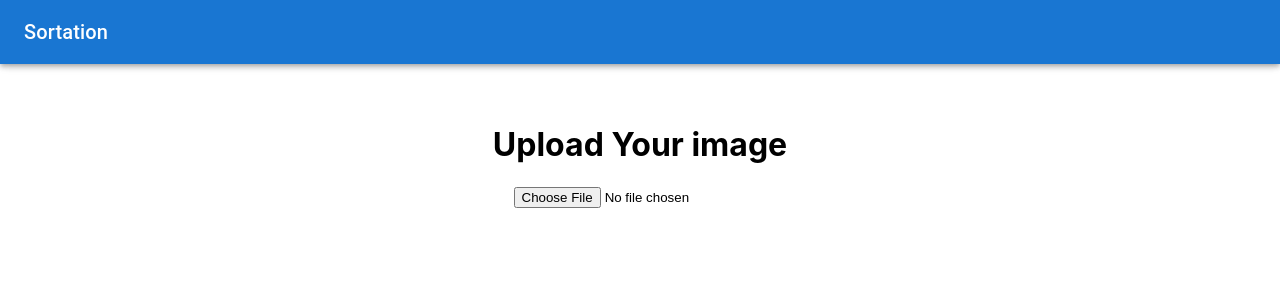
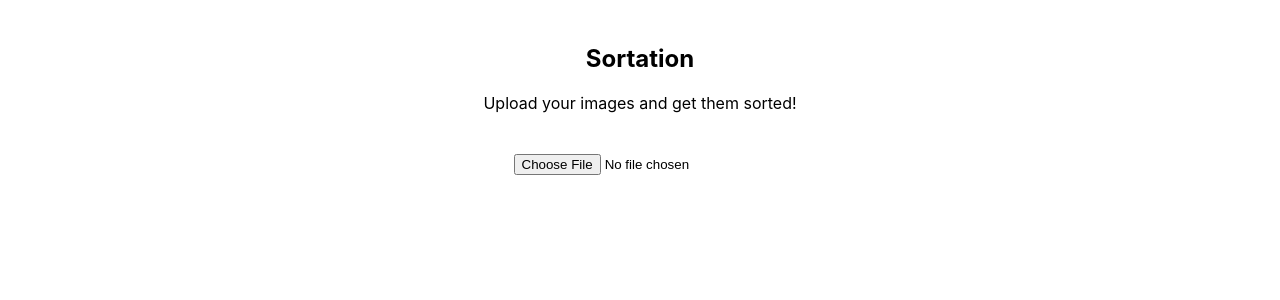
Before and after one commit to MohamedIkhlaf/Sortation, a React (Create React App) app: page / in a window 1280 px wide. Shown: the top 300 px of the page. Built offline with nearby package versions, Linux system fonts and the light colour scheme.

Commit message:
add image uploader component

```diff
--- a/src/App.js
+++ b/src/App.js
@@ -1,5 +1,4 @@
 import './App.css';
-import ImageUpload from './Components/ImageUpload'
 import Homepage from './Components/Homepage';
 
 function App() {
--- a/src/Components/Homepage.jsx
+++ b/src/Components/Homepage.jsx
@@ -7,52 +7,32 @@ import Link from '@mui/material/Link';
 import Typography from '@mui/material/Typography';
 import { createTheme, ThemeProvider } from '@mui/material/styles';
 import ImageUpload from "./ImageUpload";
+import ImageUploader from "./ImageUploader";
 
 
-
-function Copyright(props) {
-    return (
-      <Typography variant="body2" color="text.secondary" align="center" {...props}>
-        {'Copyright © '}
-        <Link color="inherit" href="#">
-          Sortation
-        </Link>{' '}
-        {new Date().getFullYear()}
-        {'.'}
-      </Typography>
-    );
-  }
-
-  const theme = createTheme();
+const theme = createTheme();
 
 function Homepage() {
 
     return (
+    <ThemeProvider theme={theme}>
+        <Container component="main" maxWidth="sm" sx={{ mb: 4 }}>
 
-        <ThemeProvider theme={theme}>
-        {/* <CssBaseline /> */}
-        <GlobalStyles styles={{ ul: { margin: 0, padding: 0, listStyle: 'none' } }} />
-        <AppBar>
-          <Toolbar>
-            <Typography variant="h6" color="inherit" noWrap>
-              Sortation
-            </Typography>
-          </Toolbar>
-        </AppBar>
+            {/* Intro */}
+            <section>
+                <div style={{ padding: "24px 24px 24px 24px", textAlign: "center"}}>
+                    <h1>Sortation</h1>
+                    <p>Upload your images and get them sorted!</p>
+                </div>
+            </section>
 
-        <Container component="main" maxWidth="sm" sx={{ mb: 4, mt: 10 }}>
+            {/* image upload */}
+            <section>
+                <ImageUpload/>
+            </section>
 
-        <div style={{ padding: "24px 24px 24px 24px", textAlign: "center"}}>
-            <h1>Upload Your image</h1>
-            {/* <p>Voeg hier nieuwe declaraties toe en bekijk je ingediende declaraties.</p> */}
 
-            <div className='cardrow'>
-                <ImageUpload/>
 
-           </div>
-        </div>
-
-          {/* <Copyright /> */}
         </Container>
       </ThemeProvider>
 
--- a/src/Components/ImageUpload.js
+++ b/src/Components/ImageUpload.js
@@ -1,30 +1,38 @@
 import React, { useState } from 'react';
 
 function ImageUpload() {
-  const [file, setFile] = useState(null);
+  const [files, setFiles] = useState(null);
   const [error, setError] = useState(null);
+  // const [inputImage, setinputImage] = useState();
 
   const types = ['image/png', 'image/jpeg', 'image/jpg'];
 
-  const handleChange = (e) => {
+  const onImageChange = (e) => {
+
     let selected = e.target.files[0];
 
     if (selected && types.includes(selected.type)) {
-      setFile(selected);
+      setFiles({image: URL.createObjectURL(selected)});
       setError('');
     } else {
-      setFile(null);
-      setError('Please select an image file (png or jpeg)');
+      setFiles(null);
+      setError('Please select an image file (png, jpeg or jpg)');
     }
-  }
+   }
+
 
   return (
+
     <form>
-      <input type="file" onChange={handleChange} />
+      <input type="file" onChange={onImageChange} />
+      {/* <input directory="" webkitdirectory="" type="file" onChange={onImageChange} /> */}
       <div className="output">
         {error && <div className="error">{error}</div>}
-        {file && <div>{file.name}</div>}
+        {files && <div> <img src={files.image} alt={files.name}></img> </div>}
+        {/* {inputImage && <img src={inputImage.name}></img>} */}
+
       </div>
+
     </form>
   );
 }
--- /dev/null
+++ b/src/Components/ImageUploader.js
@@ -0,0 +1,32 @@
+import React, { useState } from 'react';
+
+function ImageUploader() {
+  const [images, setImages] = useState([]);
+
+  const handleFileSelect = (event) => {
+    const files = event.target.files;
+    for (let i = 0; i < files.length; i++) {
+      const file = files[i];
+      if (file.type.match('image.*')) {
+        const reader = new FileReader();
+        reader.onload = (e) => {
+          setImages((prevImages) => [...prevImages, e.target.result]);
+        };
+        reader.readAsDataURL(file);
+      }
+    }
+  };
+
+  return (
+    <div>
+      <input type="file" webkitdirectory mozdirectory msdirectory odirectory directory onChange={handleFileSelect} />
+      <div style={{ display: 'flex' }}>
+        {images.map((image) => (
+          <img src={image} alt="uploaded" style={{ width: '100px', height: '100px' }} />
+        ))}
+      </div>
+    </div>
+  );
+}
+
+export default ImageUploader;
```
